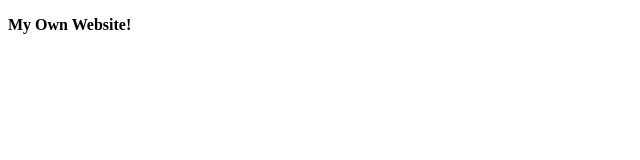
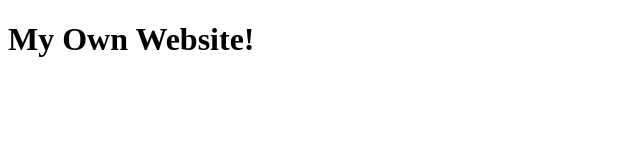
Before and after one commit to maddiedemos27/maddiedemos27.github.io, a plain HTML site: page index.html in a window 1280 px wide. Shown: the whole page, without its empty margins (0-640 px from the left). Drawn offline with Linux system fonts and the light colour scheme.

Commit message:
hwading 1

```diff
--- a/index.html
+++ b/index.html
@@ -6,6 +6,6 @@
     <title>Document</title>
 </head>
 <body>
-    <p><b>My Own Website!</b></p>
+    <h1>My Own Website!</h1>
 </body>
 </html>
```
